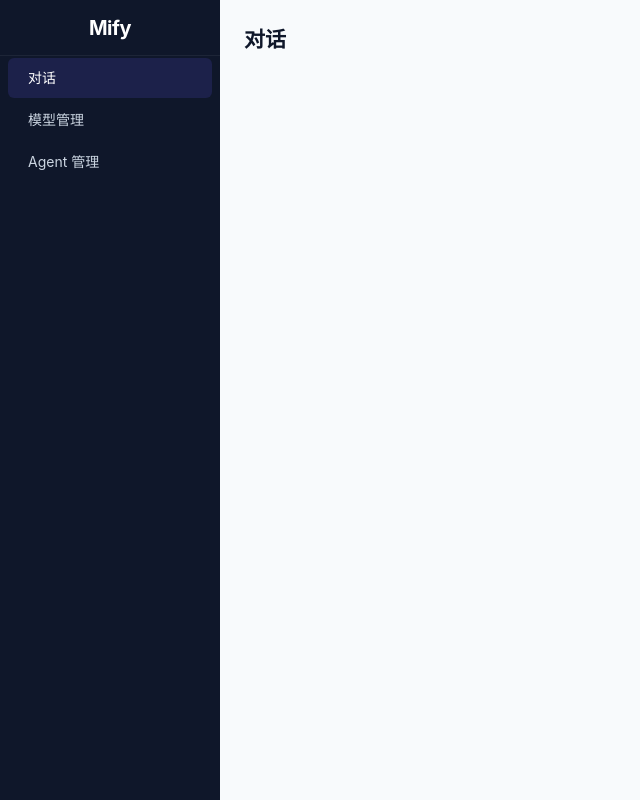
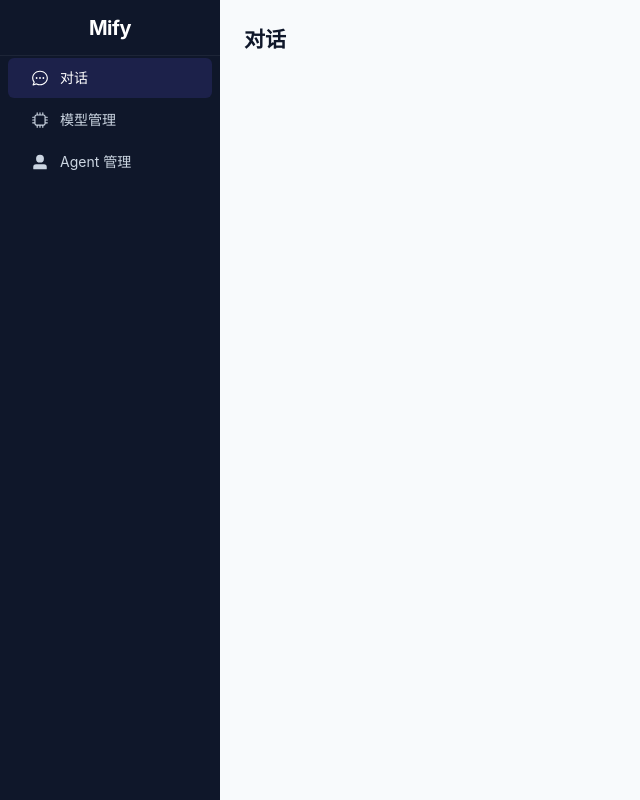
Before and after one commit to JayChenFE/Mifi, a Vue app in the folder mify-web/: page /chat in a window 1280 px wide. Shown: the whole page, without its empty margins (0-640 px from the left). Built offline with nearby package versions, Linux system fonts and the light colour scheme.

Commit message:
feat(web): 侧边栏菜单项增加图标
- 对话：ChatDotRound
- 模型管理：Cpu
- Agent 管理：UserFilled
安装 @element-plus/icons-vue 图标库

```diff
--- a/mify-web/src/App.vue
+++ b/mify-web/src/App.vue
@@ -10,12 +10,15 @@
     >
       <div class="sidebar-title">Mify</div>
       <el-menu-item index="/chat">
+        <el-icon><ChatDotRound /></el-icon>
         <span>对话</span>
       </el-menu-item>
       <el-menu-item index="/providers">
+        <el-icon><Cpu /></el-icon>
         <span>模型管理</span>
       </el-menu-item>
       <el-menu-item index="/agents">
+        <el-icon><UserFilled /></el-icon>
         <span>Agent 管理</span>
       </el-menu-item>
     </el-menu>
@@ -28,6 +31,7 @@
 <script setup lang="ts">
 import { computed } from 'vue'
 import { useRoute } from 'vue-router'
+import { ChatDotRound, Cpu, UserFilled } from '@element-plus/icons-vue'
 
 const route = useRoute()
 const currentRoute = computed(() => route.path)
@@ -85,6 +89,11 @@ body {
   transition: background-color var(--transition-fast);
 }
 
+.app-sidebar .el-menu-item .el-icon {
+  margin-right: 8px;
+  font-size: 18px;
+}
+
 .app-sidebar .el-menu-item:hover {
   background-color: var(--bg-sidebar-hover) !important;
 }
```
